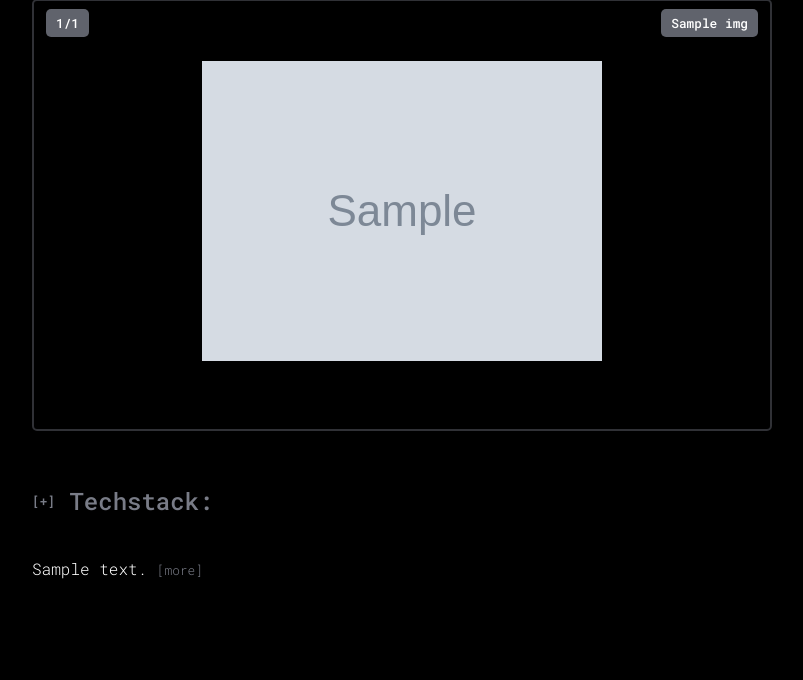
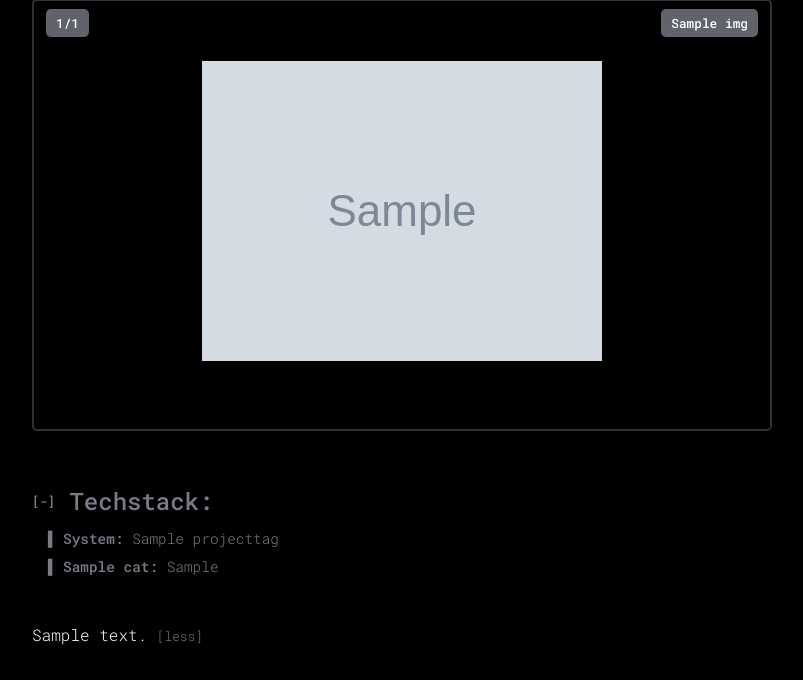
Before and after one commit to aajojoys/jonak.dev-portfolio, a Django app: template templates/project_detail.html in a window 1280 px wide. Shown: the part 159-839 px from the top of the page, without its empty margins (238-1041 px from the left). Before the commit the page ends 738 px from the top, so only its background shows below. Run offline with Django 5.2, Linux system fonts and the light colour scheme; tables that the repository leaves empty hold one stand-in row (values such as "Sample post"); the template is opened without the code that fills it: values that come from a table or form of the project are taken from there, most other values are stand-ins (such as "Sample title", 1, 10 or a date in 2020); grey boxes marked "Sample" are stand-in pictures; parts of the project's set-up code (start-up, migrations or seed data) failed here and were passed over.

Commit message:
feat: modify project detail template

```diff
--- a/templates/project_detail.html
+++ b/templates/project_detail.html
@@ -34,12 +34,12 @@
   <br>
   <div class="title ts-title">
     <div class="show-option-ts">
-      <span class="show-option-btn show" title="Click to expand" data-key="project_desc">[+]</span>
-      <span class="show-option-btn hide" title="Click to collapse" data-key="project_desc">[-]</span>
+      <span class="show-option-btn hide" title="Click to expand" data-key="project_desc">[+]</span>
+      <span class="show-option-btn show" title="Click to collapse" data-key="project_desc">[-]</span>
     </div>
     <span>&nbsp;Techstack:</span>
   </div>
-  <div class="desc ts-items hide">
+  <div class="desc ts-items show">
     <div class="stackline">
       <div class="stackline-cat">System:&nbsp;</div>
       <div class="stackline-fw">{{ project.tag.name }}</div>
@@ -52,8 +52,8 @@
     {% endfor %}
   </div>
   <div class="show-option">
-    <div class="desc show">{{ project.summary|safe }} <span class="show-option-btn" title="Click for more" data-key="project_desc">[more]</span></div>
-    <div class="desc hide">{{ project.description|safe }} <span class="show-option-btn" title="Click for less" data-key="project_desc">[less]</span></div>
+    <div class="desc hide">{{ project.summary|safe }} <span class="show-option-btn" title="Click for more" data-key="project_desc">[more]</span></div>
+    <div class="desc show">{{ project.description|safe }} <span class="show-option-btn" title="Click for less" data-key="project_desc">[less]</span></div>
   </div>
 </div>
 {% endblock container %}
```
